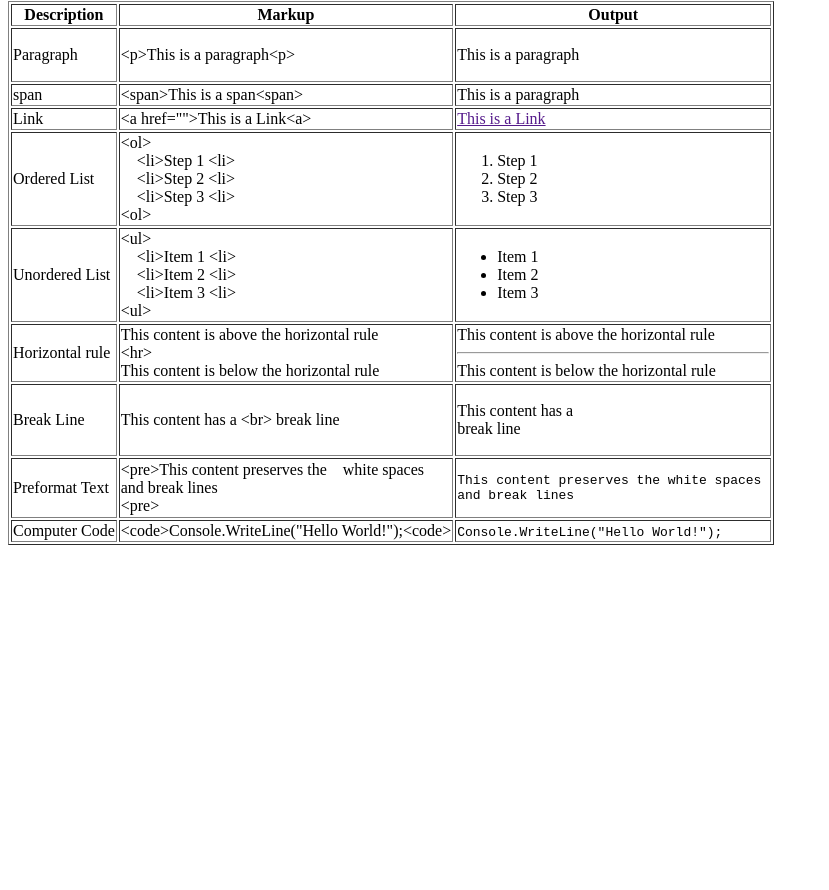
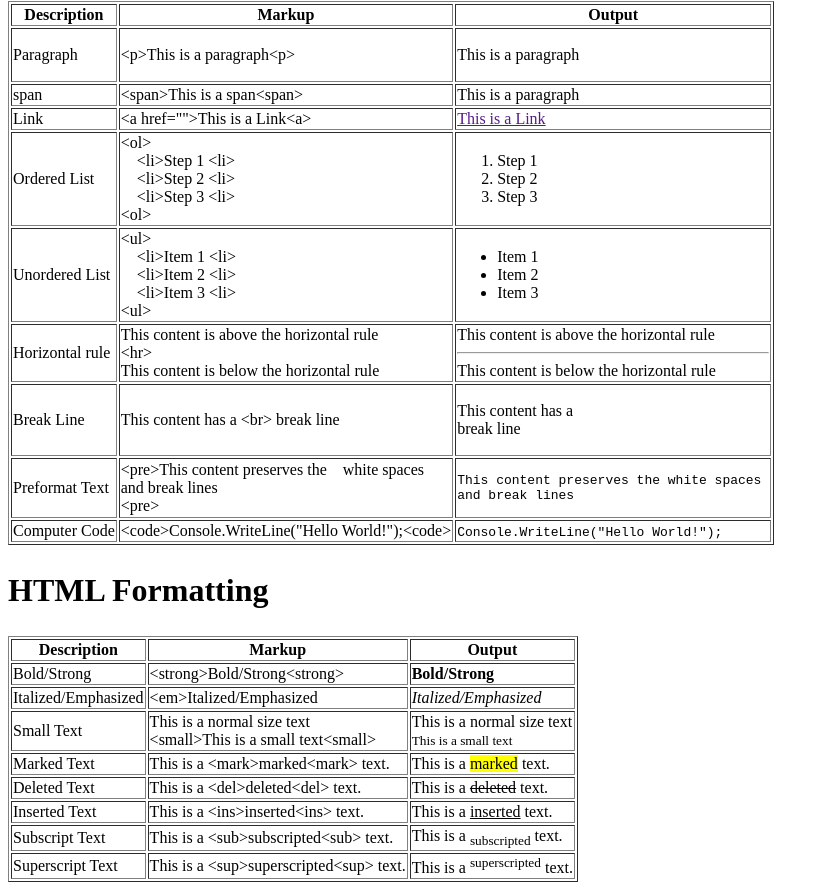
Before and after one commit to DianeHipolito/PRIN135L-Prelim-Exam, a plain HTML site: page index.html in a window 1280 px wide. Shown: the part 858-1748 px from the top of the page, without its empty margins (0-829 px from the left). Before the commit the page ends 1411 px from the top, so only its background shows below. Drawn offline with Linux system fonts and the light colour scheme.

Commit message:
add section format

```diff
--- a/index.html
+++ b/index.html
@@ -152,5 +152,59 @@
                     </tbody>
                 </table>
             </section>
+            <section id="format">
+                <h1>HTML Formatting <a href="#top"></a></h1>
+                <table border="1">
+                    <thead>
+                        <tr>
+                            <th>Description</th>
+                            <th>Markup</th>
+                            <th>Output</th>
+                        </tr>
+                    </thead>
+                    <tbody>
+                        <tr>
+                            <td>Bold/Strong</td>
+                            <td>&lt;strong>Bold/Strong&lt;strong></td>
+                            <td><strong>Bold/Strong</strong></td>
+                        </tr>
+                        <tr>
+                            <td>Italized/Emphasized</td>
+                            <td>&lt;em>Italized/Emphasized</td>
+                            <td><em>Italized/Emphasized</em></td>
+                        </tr>
+                        <tr>
+                            <td>Small Text</td>
+                            <td>This is a normal size text<br>&lt;small>This is a small text&lt;small></td>
+                            <td>This is a normal size text<br><small>This is a small text</small></td>
+                        </tr>
+                        <tr>
+                            <td>Marked Text</td>
+                            <td>This is a &lt;mark>marked&lt;mark> text.</td>
+                            <td>This is a <mark>marked</mark> text.</td>
+                        </tr>
+                        <tr>
+                            <td>Deleted Text</td>
+                            <td>This is a &lt;del>deleted&lt;del> text.</td>
+                            <td>This is a <del>deleted</del> text.</td>
+                        </tr>
+                        <tr>
+                            <td>Inserted Text</td>
+                            <td>This is a &lt;ins>inserted&lt;ins> text.</td>
+                            <td>This is a <ins>inserted</ins> text.</td>
+                        </tr>
+                        <tr>
+                            <td>Subscript Text</td>
+                            <td>This is a &lt;sub>subscripted&lt;sub> text.</td>
+                            <td>This is a <sub>subscripted</sub> text.</td>
+                        </tr>
+                        <tr>
+                            <td>Superscript Text</td>
+                            <td>This is a &lt;sup>superscripted&lt;sup> text.</td>
+                            <td>This is a <sup>superscripted</sup> text.</td>
+                        </tr>
+                    </tbody>
+                </table>
+            </section>
     </body>
 </html>
```
